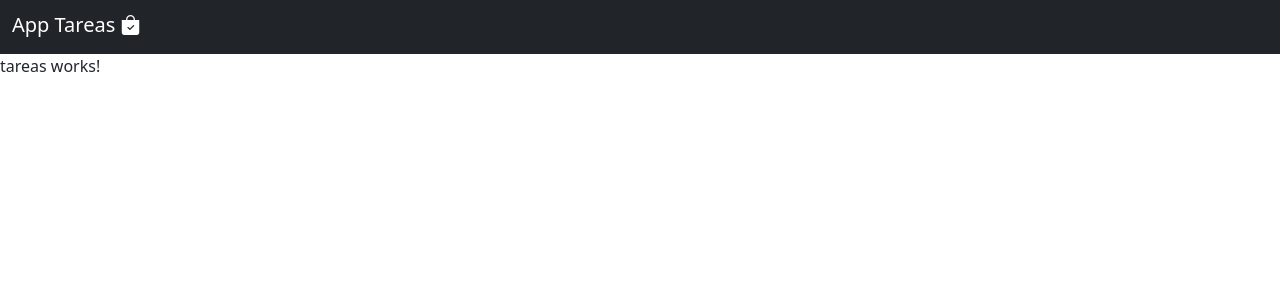
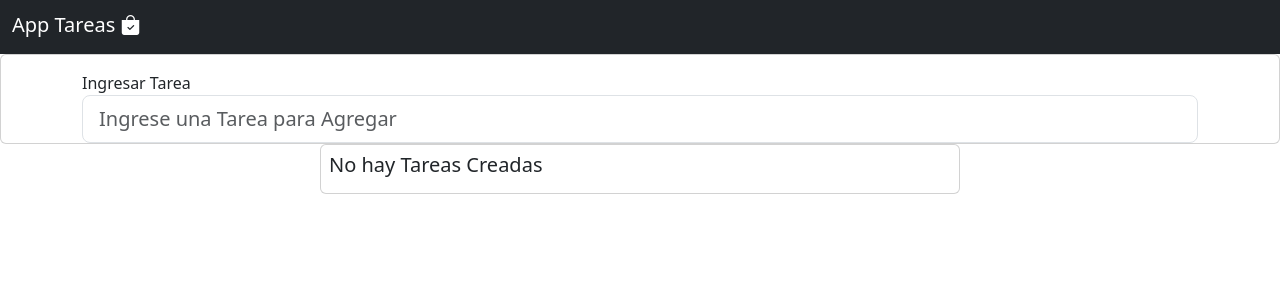
Before and after one commit to juliv5/tareas, an Angular app: page / in a window 1280 px wide. Shown: the top 300 px of the page. Built offline with nearby package versions, Linux system fonts and the light colour scheme.

Commit message:
Update tareas.component.html

```diff
--- a/src/app/components/tareas/tareas.component.html
+++ b/src/app/components/tareas/tareas.component.html
@@ -1 +1,18 @@
-<p>tareas works!</p>
+<div class="card">
+    <div class="container mt-3">
+        <div class="row">
+            <div class="col-lg-12">
+                <div class="form-group">
+                    <label for="cantidad">Ingresar Tarea</label>
+                    <input type="text" class="form-control form-control-lg" id="tareas"
+                        placeholder="Ingrese una Tarea para Agregar" required />
+                </div>
+            </div>
+        </div>
+    </div>
+</div>
+<div class="col-lg-6 offset-lg-3">
+    <div class="card p-2">
+        <h5>No hay Tareas Creadas</h5>
+    </div>
+</div>
```
